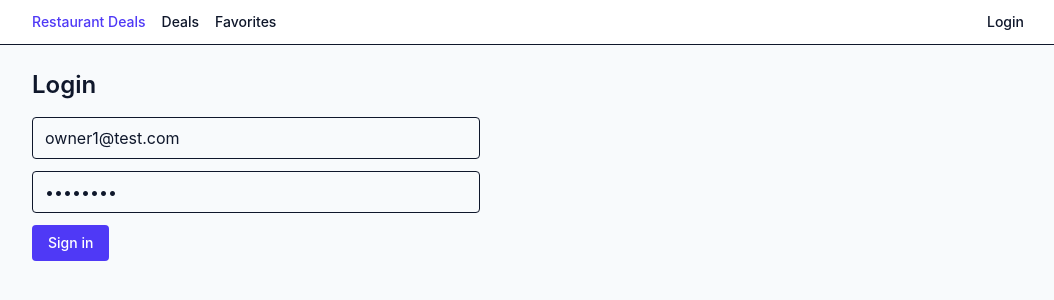
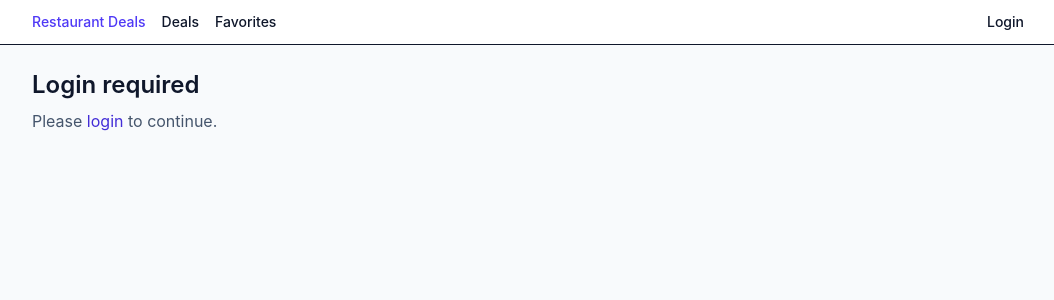
Before and after one commit to traliach/restaurant-deals-web, a React (Vite) app: page /admin in a window 1280 px wide. Before the commit this address led to /login. Shown: the top 300 px of the page, without its empty margins (112-1166 px from the left). Built offline with nearby package versions, Linux system fonts and the light colour scheme; no server answers.

Commit message:
improve guard messages

```diff
--- a/src/components/RequireAuth.tsx
+++ b/src/components/RequireAuth.tsx
@@ -1,8 +1,17 @@
-import { Navigate } from "react-router-dom";
+import { Link } from "react-router-dom";
 import type { ReactElement } from "react";
 
 export function RequireAuth({ children }: { children: ReactElement }) {
   const token = localStorage.getItem("token");
-  if (!token) return <Navigate to="/login" replace />;
+  if (!token) {
+    return (
+      <section>
+        <h1 className="text-2xl font-semibold">Login required</h1>
+        <p className="mt-2 text-slate-600">
+          Please <Link to="/login" className="text-indigo-700 hover:underline">login</Link> to continue.
+        </p>
+      </section>
+    );
+  }
   return children;
 }
--- a/src/components/RequireRole.tsx
+++ b/src/components/RequireRole.tsx
@@ -1,4 +1,4 @@
-import { Navigate } from "react-router-dom";
+import { Link } from "react-router-dom";
 import type { ReactElement } from "react";
 
 type Role = "customer" | "owner" | "admin";
@@ -24,6 +24,16 @@ export function RequireRole({
   allowed: Role[];
 }) {
   const role = getTokenRole();
-  if (!role || !allowed.includes(role)) return <Navigate to="/deals" replace />;
+  if (!role || !allowed.includes(role)) {
+    return (
+      <section>
+        <h1 className="text-2xl font-semibold">Access denied</h1>
+        <p className="mt-2 text-slate-600">
+          You do not have permission for this page. Go back to{" "}
+          <Link to="/deals" className="text-indigo-700 hover:underline">Deals</Link>.
+        </p>
+      </section>
+    );
+  }
   return children;
 }
```
